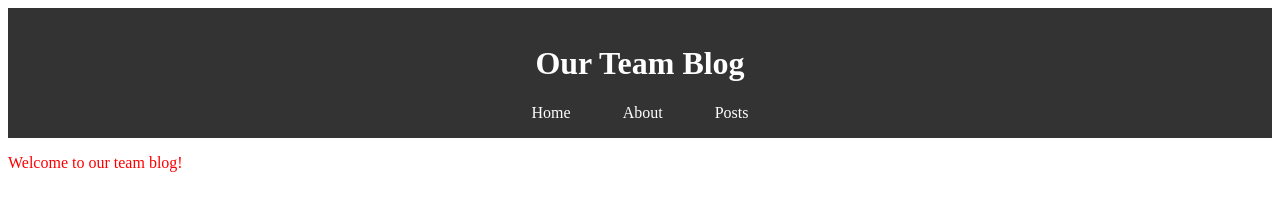
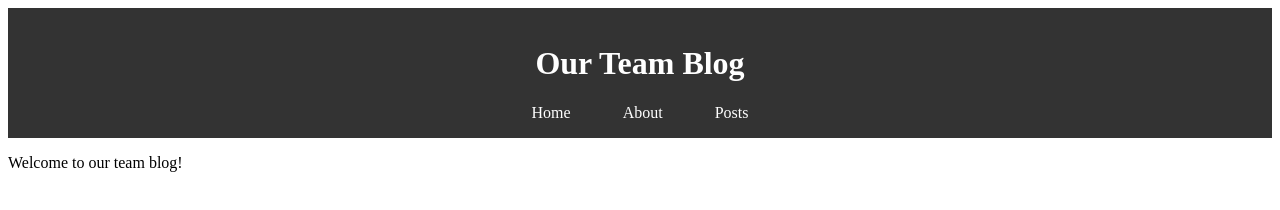
Before and after one commit to litojrarong-design/m2a3_team_project, a plain HTML site: page index.html in a window 1280 px wide. Drawn offline with Linux system fonts and the light colour scheme.

Commit message:
Revert "Temporary change"
This reverts commit 376100ccabb5b4bab78d1bb0a52701ca71c4434e.

```diff
--- a/style.css
+++ b/style.css
@@ -1,4 +1,3 @@
-body {color: red}
 /* Team Blog Styles - To be expanded */
 /* Navigation & Header Styles */
 header {
```
